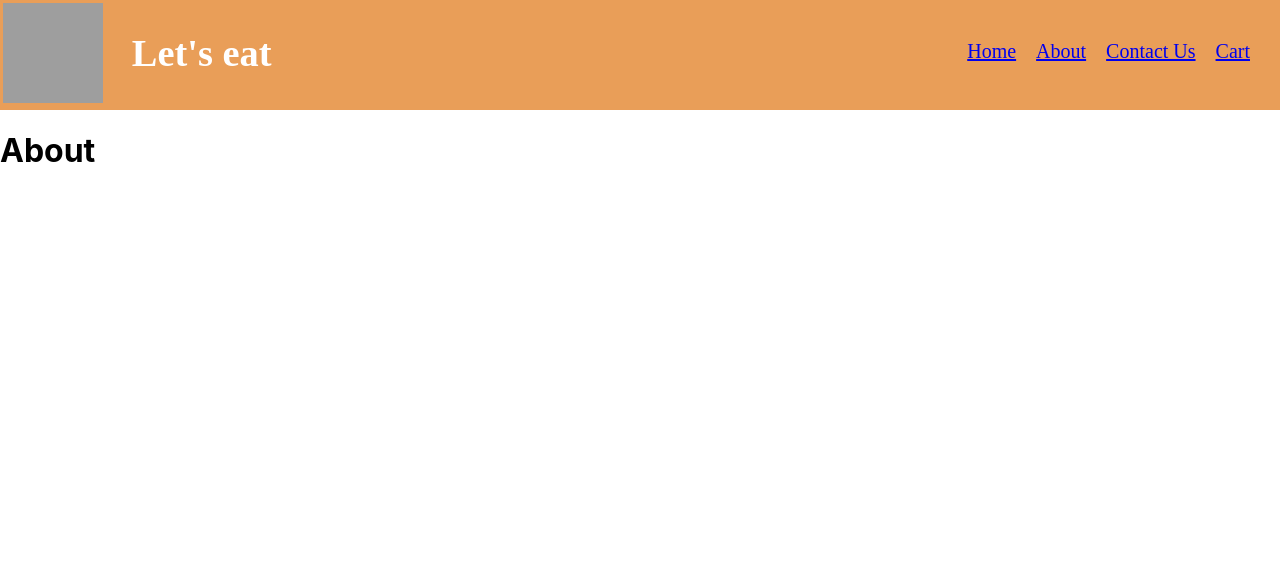
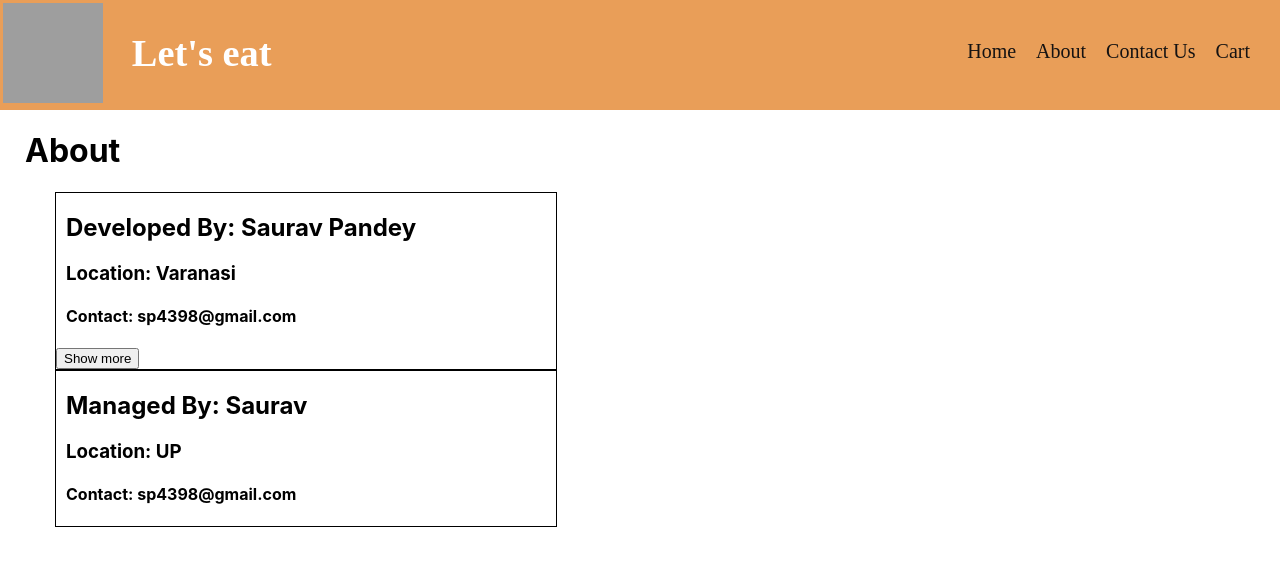
Before and after one commit to sp4398/swiggy-clone, a React (Create React App) app: page /about in a window 1280 px wide. Shown: the top 566 px of the page. Built offline with nearby package versions, Linux system fonts and the light colour scheme; grey boxes are pictures that could not be loaded.

Commit message:
create popup for about section

```diff
--- a/src/App.css
+++ b/src/App.css
@@ -124,7 +124,13 @@
   font-size: 18px;
   font-family: "Gill Sans", sans-serif;
   font-weight: 700;
+
 }
+
+
+.link{
+  text-decoration: none;
+  color: rgba(2, 6, 12, 0.92);}
 
 .distance {
   font-weight: 600;
@@ -173,3 +179,17 @@
   background-color: #f0f0f0;
   border-radius: 3%;
 }
+
+.about{
+  margin-left: 25px;
+}
+
+.user-card{
+  border: 1px solid black;
+  width: 500px;
+  margin-left: 30px;
+}
+
+.user-details{
+  margin-left: 10px;
+}
--- a/src/components/About.js
+++ b/src/components/About.js
@@ -1,9 +1,13 @@
 import React from 'react'
+import User from './User'
+import UserClass from './UserClass'
 
 const About = () => {
   return (
-    <div>
+    <div className='about'>
       <h1>About</h1>
+      <User name="Saurav Pandey"/>
+      <UserClass name="Saurav" location="UP"/>
     </div>
   )
 }
--- a/src/components/Body.js
+++ b/src/components/Body.js
@@ -21,11 +21,11 @@ const Body = () => {
     const json = await data.json();
 
     setListOfRes(
-      json?.data?.cards[1]?.card?.card?.gridElements?.infoWithStyle?.restaurants
+      json?.data?.cards[4]?.card?.card?.gridElements?.infoWithStyle?.restaurants
     );
 
     setSearchedRestaurant(
-      json?.data?.cards[1]?.card?.card?.gridElements?.infoWithStyle?.restaurants
+      json?.data?.cards[4]?.card?.card?.gridElements?.infoWithStyle?.restaurants
     );
   };
 
@@ -80,6 +80,7 @@ const Body = () => {
           <Link
             to={"/restaurants/" + restaurant.info.id}
             key={restaurant.info.id}
+            className="link"
           >
             <ResCard resData={restaurant} />
           </Link>
--- a/src/components/Heading.js
+++ b/src/components/Heading.js
@@ -12,10 +12,10 @@ const Heading = () => {
       </div>
       <div className="nav-items">
         <ul>
-          <li><Link to="/">Home</Link></li>
-          <li><Link to="/about">About</Link></li>
-          <li><Link to="/contact">Contact Us</Link></li>
-          <li><Link to="/cart">Cart</Link></li>
+          <li><Link className="link" to="/">Home</Link></li>
+          <li><Link className="link" to="/about">About</Link></li>
+          <li><Link className="link" to="/contact">Contact Us</Link></li>
+          <li><Link className="link" to="/cart">Cart</Link></li>
         </ul>
       </div>
     </div>
--- /dev/null
+++ b/src/components/Popup.js
@@ -0,0 +1,52 @@
+import React from "react";
+
+const Popup = ({ isOpen, onClose, children }) => {
+  if (!isOpen) return null;
+
+  return (
+    <div style={styles.overlay}>
+      <div style={styles.popup}>
+        <button style={styles.closeButton} onClick={onClose}>
+          &times;
+        </button>
+        <div>{children}</div>
+      </div>
+    </div>
+  );
+};
+
+const styles = {
+  overlay: {
+    position: "fixed",
+    top: 0,
+    left: 0,
+    right: 0,
+    bottom: 0,
+    backgroundColor: "rgba(0, 0, 0, 0.5)",
+    display: "flex",
+    justifyContent: "center",
+    alignItems: "center",
+    zIndex: 1000,
+  },
+  popup: {
+    position: "relative",
+    background: "#fff",
+    padding: "20px",
+    borderRadius: "8px",
+    boxShadow: "0 4px 6px rgba(0, 0, 0, 0.1)",
+    width: "300px",
+    maxWidth: "100%",
+    textAlign: "center",
+  },
+  closeButton: {
+    position: "absolute",
+    top: "10px",
+    right: "10px",
+    border: "none",
+    background: "transparent",
+    fontSize: "1.5rem",
+    cursor: "pointer",
+  },
+};
+
+export default Popup;
--- /dev/null
+++ b/src/components/ResCard.css
@@ -0,0 +1,3 @@
+.res-detail{
+    text-decoration: none;
+}
--- a/src/components/ResCard.js
+++ b/src/components/ResCard.js
@@ -1,4 +1,5 @@
 import { CDN_URL } from "../utils/constants";
+
 
 const ResCard = (props) => {
   const { resData } = props;
--- /dev/null
+++ b/src/components/User.js
@@ -0,0 +1,48 @@
+import { useState } from "react";
+import Popup from "./Popup";
+
+const User = ({ name }) => {
+    const [isPopup1Open, setIsPopup1Open] = useState(false);
+    const [isPopup2Open, setIsPopup2Open] = useState(false);
+
+  const openPopup1 = () => setIsPopup1Open(true);
+  const closePopup1 = () => {
+    setIsPopup1Open(false);
+    setIsPopup2Open(false); // Close Popup 2 when Popup 1 is closed
+  };
+
+  const openPopup2 = () => setIsPopup2Open(true);
+  const closePopup2 = () => setIsPopup2Open(false);
+
+  return (
+    <div className="user-card">
+      <div className="user-details">
+        <h2>Developed By: {name}</h2>
+        <h3>Location: Varanasi</h3>
+        <h4>Contact: sp4398@gmail.com</h4>
+      </div>
+      <button onClick={openPopup1}>Show more</button>
+
+      <Popup isOpen={isPopup1Open} onClose={closePopup1}>
+        <h2>Popup 1</h2>
+        <p>This is the first popup.
+            hdkjfksudhfsjfbkskjl;sdf
+            sfskfhfkfpof
+            f  wief ffh h ehfkffhkf
+            fddfvhg ffhff
+            f neefwoffifjkdff fdijji off of fififdoweufnf
+        </p>
+        <button onClick={openPopup2}>Open Popup 2</button>
+        <button onClick={closePopup1}>Close</button>
+      </Popup>
+
+      <Popup isOpen={isPopup2Open} onClose={closePopup2}>
+        <h2>Popup 2</h2>
+        <p>This is the second popup, opened from Popup 1.</p>
+        <button onClick={closePopup2}>Close</button>
+      </Popup>
+    </div>
+  );
+};
+
+export default User;
--- /dev/null
+++ b/src/components/UserClass.js
@@ -0,0 +1,18 @@
+import React from "react"
+
+class UserClass extends React.Component{
+
+    render(){
+        return(
+            <div className="user-card">
+            <div className="user-details">
+            <h2>Managed By: {this.props.name}</h2>
+            <h3>Location: {this.props.location}</h3>
+            <h4>Contact: sp4398@gmail.com</h4>
+            </div>
+        </div>
+        )
+    }
+}
+
+export default UserClass;
```
